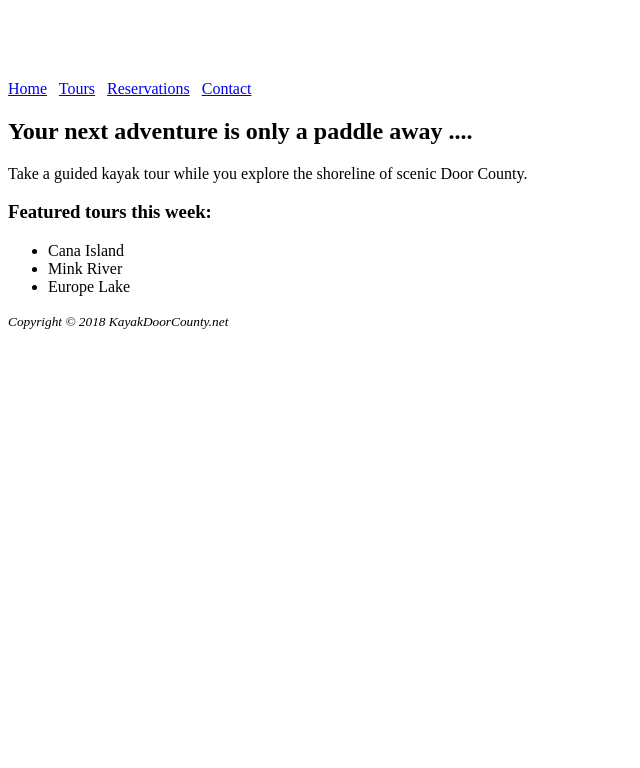
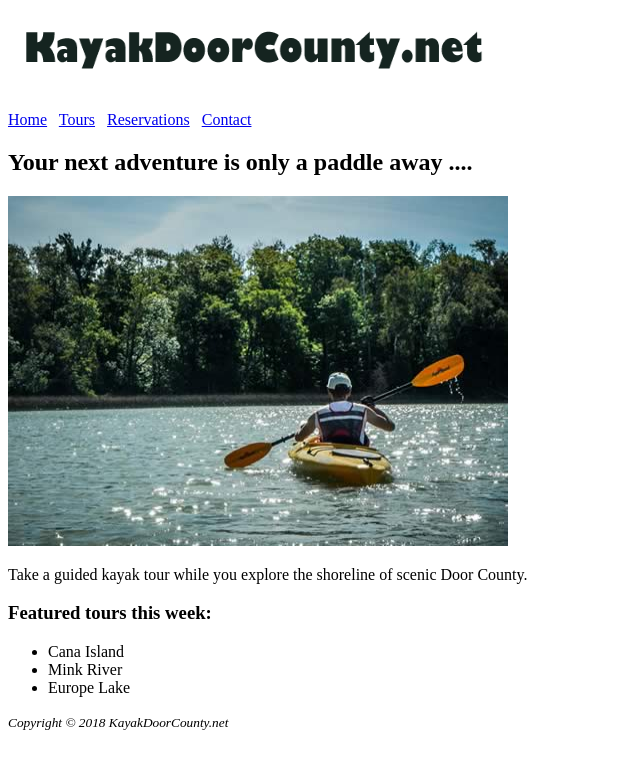
Before and after one commit to IckerV/4.3, a plain HTML site: page index.html in a window 1280 px wide. Shown: the whole page, without its empty margins (0-640 px from the left). Drawn offline with Linux system fonts and the light colour scheme.

Commit message:
Update index.html

```diff
--- a/index.html
+++ b/index.html
@@ -9,7 +9,7 @@
 </head>
 <body>
 <header>
-  <h1><img src="" alt=""></h1>
+  <h1><img src="kayakdc.gif" alt="KayakDoorCounty.net" width="500" height="60"></h1>
 </header>
 <nav>
 <a href="index.html">Home</a> &nbsp;
@@ -19,7 +19,7 @@
 </nav>
 <main>
 <h2>Your next adventure is only a paddle away ....</h2>
-
+<img src="hero.jpg" alt="boat" width="500" height="350">
 <p>Take a guided kayak tour while you explore the shoreline of scenic Door County. </p>
 <h3>Featured tours this week:</h3>
 <ul>
```
